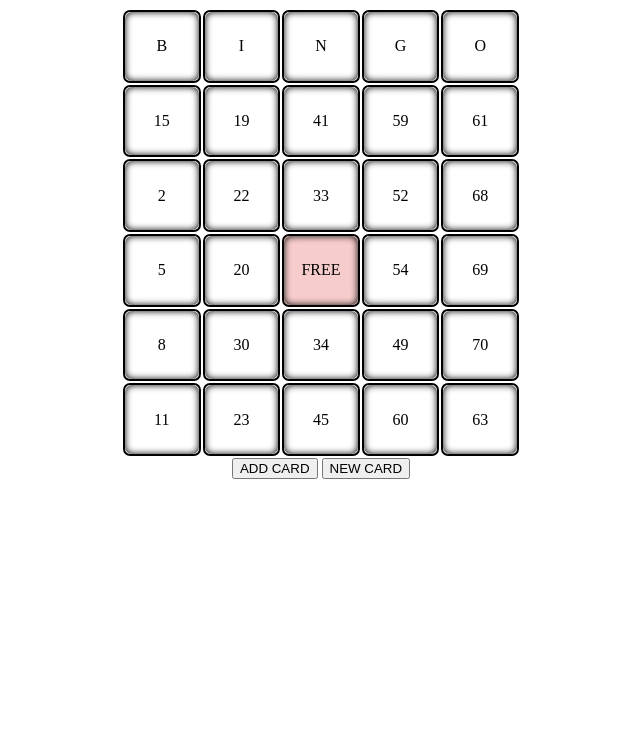
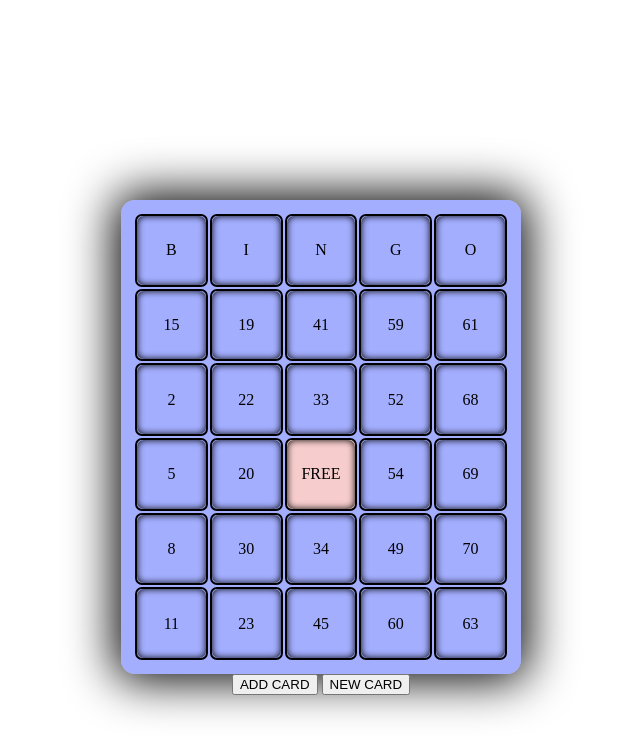
Before and after one commit to J-Fink/bingo-card, a plain HTML site: page index.html in a window 1280 px wide. Shown: the whole page, without its empty margins (319-959 px from the left). Drawn offline with Linux system fonts and the light colour scheme.

Commit message:
update styling

```diff
--- a/card.css
+++ b/card.css
@@ -1,5 +1,6 @@
 .card {
     margin: auto;
+    margin-top: 25vh;
     text-align: center;
     width: 400px;
     height: 446px;
@@ -8,6 +9,10 @@
     margin: auto;
     width: 400px;
     height: 400px;
+    background: #001fff5c;
+    border-radius: 14px;
+    box-shadow: 0px 0px 48px 6px black;
+    padding: 12px;
 }
 td {
     border: 2px solid black;
```
